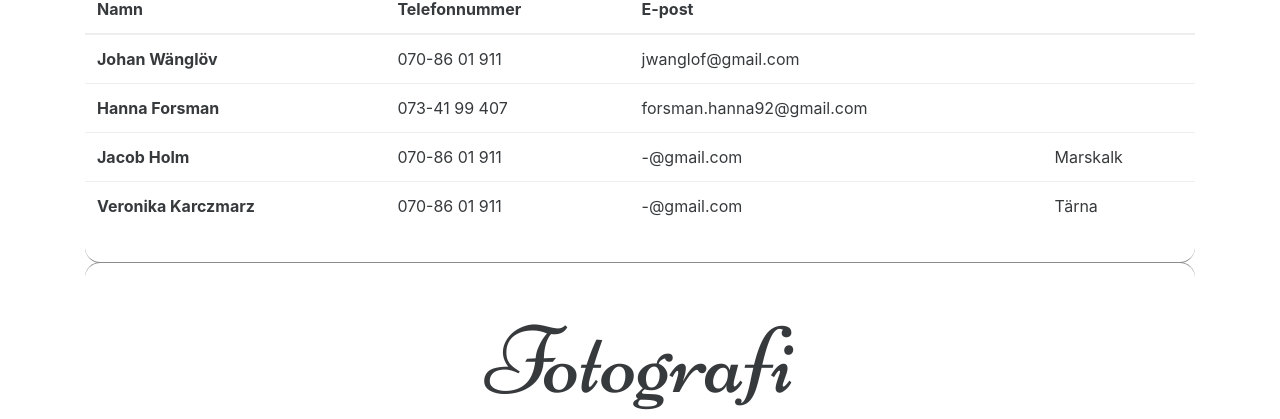
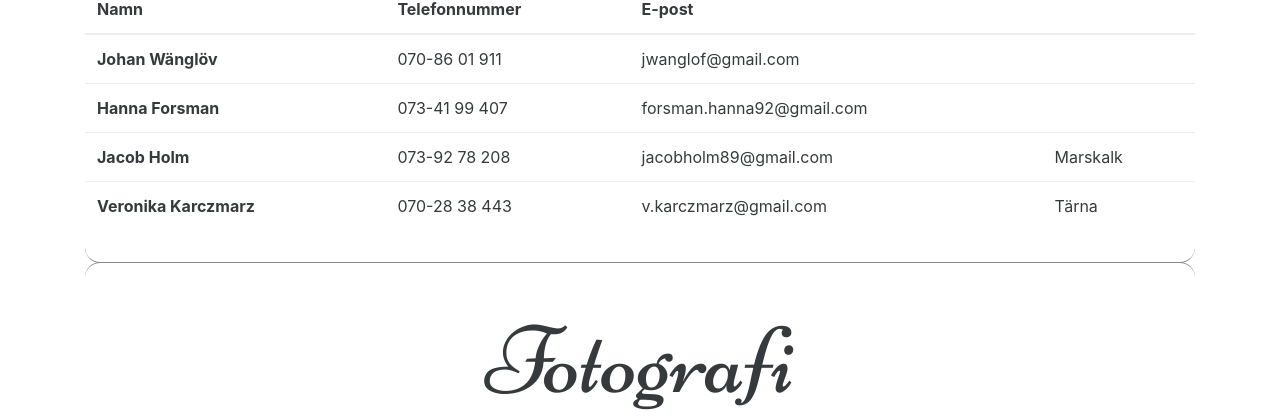
Before and after one commit to hannaforsman/hannaforsman, a website: page docs/index.html in a window 1280 px wide. Shown: the part 3632-4051 px from the top of the page. Drawn offline with Linux system fonts and the light colour scheme; a web font is replaced by a local one.

Commit message:
Jacobs and Rownies contact info

```diff
--- a/docs/index.html
+++ b/docs/index.html
@@ -200,14 +200,14 @@
             </tr>
             <tr class="text-xs-left">
               <th scope="row">Jacob Holm</th>
-              <td>070-86 01 911</td>
-              <td>-@gmail.com</td>
+              <td>073-92 78 208</td>
+              <td>jacobholm89@gmail.com</td>
               <td>Marskalk</td>
             </tr>
             <tr class="text-xs-left">
               <th scope="row">Veronika Karczmarz</th>
-              <td>070-86 01 911</td>
-              <td>-@gmail.com</td>
+              <td>070-28 38 443</td>
+              <td>v.karczmarz@gmail.com</td>
               <td>Tärna</td>
             </tr>
           </tbody>
```
Also changed, not shown: app/assets/index.html (+4 -4 lines).
